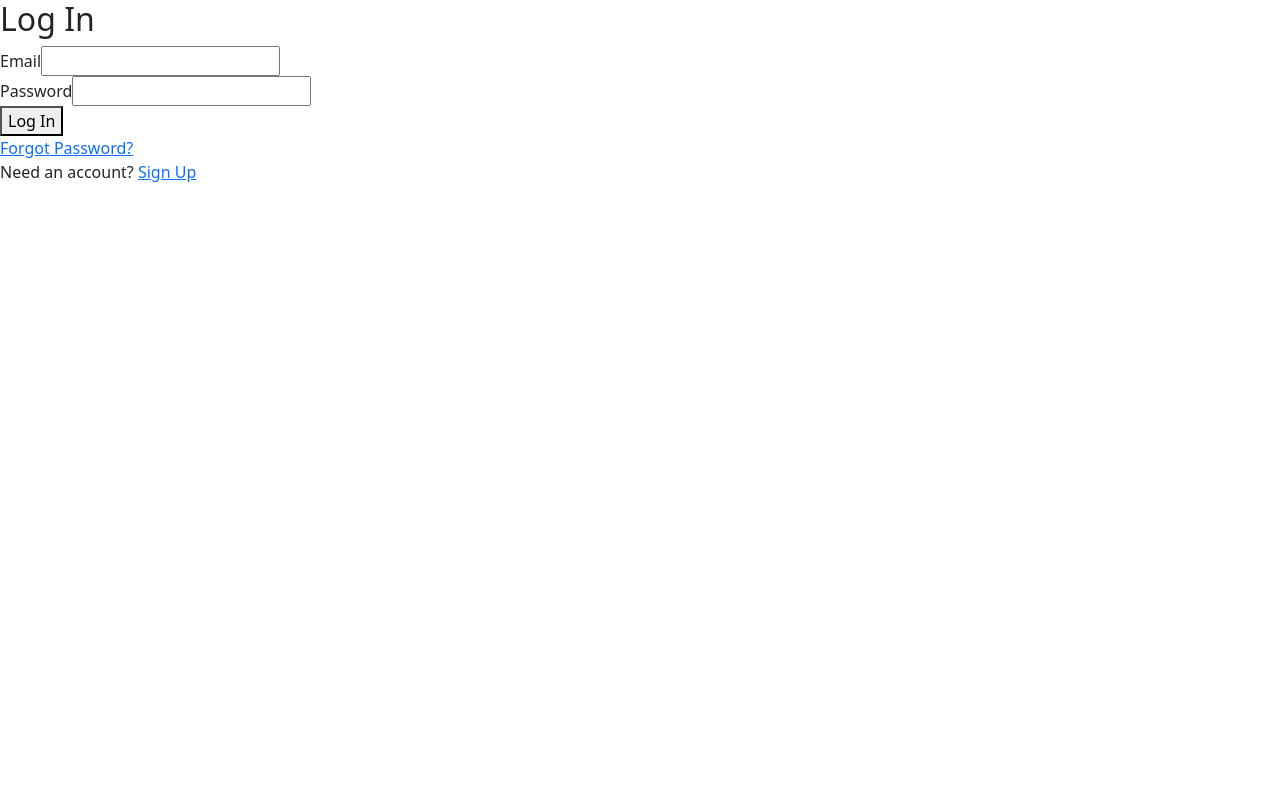
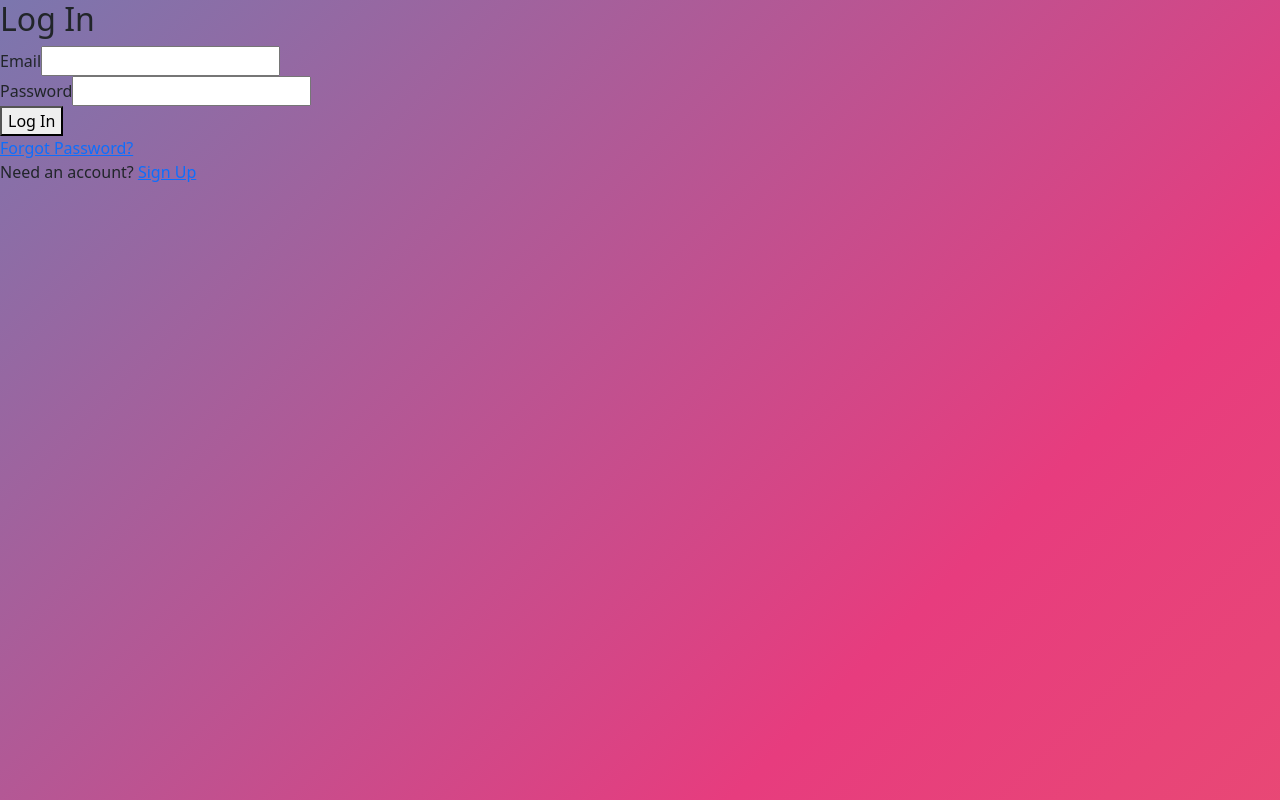
Before and after one commit to benjaminyakobi/Dashboard, a React (Create React App) app: page / in a window 1280 px wide. Built offline with nearby package versions, Linux system fonts and the light colour scheme; no server answers.

Commit message:
Adding animated background

```diff
--- a/src/components/App.js
+++ b/src/components/App.js
@@ -7,6 +7,7 @@
 import PrivateRoute from "./routing/PrivateRoute"
 import ForgotPassword from "./authentication/ForgotPassword"
 import UpdateEmail from "./authentication/UpdateEmail"
+import { AppDiv } from './styles/App.style'
 //TODO: Styling: App (application container)
 //TODO: Styling: Login
 //TODO: Styling: Signup
@@ -16,7 +17,7 @@
 const App = () => {
   return (
     <AuthProvider>
-        <div>
+        <AppDiv>
           <Router>
             <AuthProvider>
               <Switch>
@@ -28,7 +29,7 @@
               </Switch>
             </AuthProvider>
           </Router>
-        </div>
+        </AppDiv>
     </AuthProvider>
   )
 }
--- a/src/components/styles/App.style.js
+++ b/src/components/styles/App.style.js
@@ -0,0 +1,22 @@
+import styled, { keyframes } from 'styled-components'
+
+const gradient = keyframes`
+    {
+        0% {
+            background-position: 0% 50%;
+        }
+        50% {
+            background-position: 100% 50%;
+        }
+        100% {
+            background-position: 0% 50%;
+        }
+    }
+`
+
+export const AppDiv = styled.div`
+	background: linear-gradient(-45deg, #ee7752, #e73c7e, #23a6d5, #23d5ab);
+	background-size: 400% 400%;
+	animation: ${gradient} 25s ease infinite;
+	height: 100vh;
+`
```
